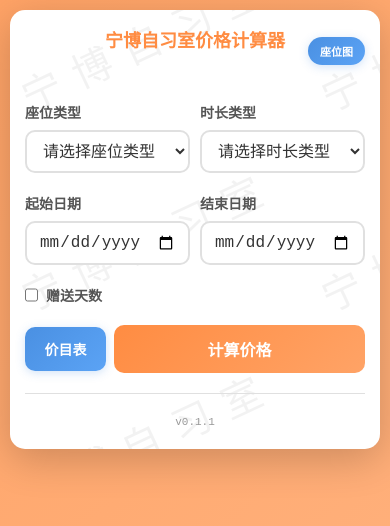
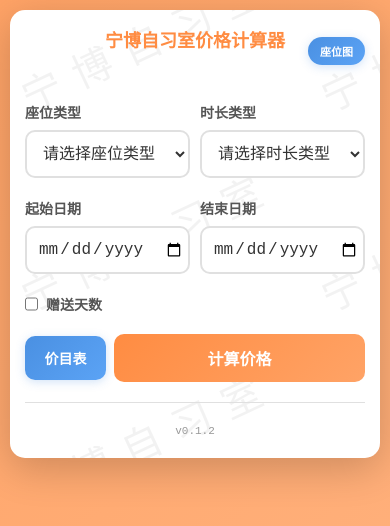
Before and after one commit to Wonderland6627/nbstudy-calculator, a plain HTML site: page index.html in a window 390 px wide. Drawn offline with Linux system fonts and the light colour scheme.

Commit message:
fix: 修复iPhone上日期输入框样式问题并统一高度
- 修复iPhone上日期输入框样式异常问题
- 统一日期输入框在选中和未选中状态下的高度（48px）
- 确保日期输入框与select元素样式保持一致
- 更新版本号至v0.1.2

```diff
--- a/index.html
+++ b/index.html
@@ -125,7 +125,7 @@
     <script>
         // 动态添加版本号参数防止缓存
         (function() {
-            const version = 'v0.1.0';
+            const version = 'v0.1.2';
             const versionParam = version.replace('v', '').replace(/\./g, '');
             const timestamp = new Date().getTime();
 
--- a/script.js
+++ b/script.js
@@ -6,7 +6,7 @@ let seatMapConfig = {};
 let currentFloor = '2层';
 
 // 版本号 - 每次部署时更新此版本号
-const APP_VERSION = 'v0.1.1';
+const APP_VERSION = 'v0.1.2';
 
 // 加载配置文件
 async function loadConfig() {
--- a/style.css
+++ b/style.css
@@ -108,6 +108,81 @@ input[type="number"] {
     transition: all 0.3s;
     background: white;
     color: #333;
+    height: 48px; /* 固定高度，确保所有表单元素高度一致 */
+    box-sizing: border-box; /* 确保padding计算正确 */
+}
+
+/* iOS日期输入框样式重置 */
+input[type="date"] {
+    -webkit-appearance: none;
+    appearance: none;
+    -webkit-border-radius: 10px;
+    border-radius: 10px;
+    height: 48px; /* 固定高度，确保选中和未选中状态一致 */
+    line-height: 1.5; /* 设置行高 */
+    box-sizing: border-box; /* 确保padding计算正确 */
+    display: flex; /* 使用flex布局确保内容垂直居中 */
+    align-items: center; /* 垂直居中对齐 */
+}
+
+/* 确保空状态的日期输入框也有正确高度 */
+input[type="date"]:invalid {
+    color: #999; /* 未选择时显示灰色占位符 */
+    height: 48px; /* 确保未选中时也有固定高度 */
+}
+
+input[type="date"]:invalid::-webkit-datetime-edit {
+    color: #999;
+}
+
+input[type="date"]:invalid::-webkit-datetime-edit-month-field,
+input[type="date"]:invalid::-webkit-datetime-edit-day-field,
+input[type="date"]:invalid::-webkit-datetime-edit-year-field {
+    color: #999;
+}
+
+/* iOS日期输入框内部元素样式重置 */
+input[type="date"]::-webkit-datetime-edit {
+    padding: 0;
+    color: #333;
+    line-height: 48px; /* 设置行高与输入框高度一致，确保垂直居中 */
+    height: 48px; /* 固定高度与输入框一致 */
+    display: inline-block; /* 确保可以设置高度 */
+    vertical-align: middle; /* 垂直对齐 */
+}
+
+input[type="date"]::-webkit-datetime-edit-fields-wrapper {
+    padding: 0;
+    display: flex;
+    align-items: center; /* 垂直居中对齐 */
+    height: 100%; /* 占满父元素高度 */
+    line-height: 48px; /* 行高与输入框高度一致 */
+}
+
+input[type="date"]::-webkit-datetime-edit-text {
+    color: #333;
+    padding: 0 2px;
+    line-height: 48px; /* 行高与输入框高度一致 */
+    vertical-align: middle; /* 垂直对齐 */
+}
+
+input[type="date"]::-webkit-datetime-edit-month-field,
+input[type="date"]::-webkit-datetime-edit-day-field,
+input[type="date"]::-webkit-datetime-edit-year-field {
+    color: #333;
+    padding: 0;
+    line-height: 48px; /* 行高与输入框高度一致 */
+    height: 48px; /* 固定高度与输入框一致 */
+    vertical-align: middle; /* 垂直对齐 */
+    display: inline-block; /* 确保可以设置高度 */
+}
+
+input[type="date"]::-webkit-inner-spin-button,
+input[type="date"]::-webkit-calendar-picker-indicator {
+    opacity: 1;
+    cursor: pointer;
+    padding: 0;
+    margin-left: 5px;
 }
 
 select:focus,
@@ -625,6 +700,79 @@ input[type="checkbox"] {
     input[type="date"] {
         padding: 10px 12px;
         font-size: 16px;
+        height: 48px; /* 固定高度，确保所有表单元素高度一致 */
+    }
+
+    /* iOS日期输入框移动端样式重置 */
+    input[type="date"] {
+        -webkit-appearance: none;
+        appearance: none;
+        -webkit-border-radius: 10px;
+        border-radius: 10px;
+        height: 48px; /* 固定高度，确保选中和未选中状态一致 */
+        line-height: 1.5; /* 设置行高 */
+        box-sizing: border-box; /* 确保padding计算正确 */
+        display: flex; /* 使用flex布局确保内容垂直居中 */
+        align-items: center; /* 垂直居中对齐 */
+    }
+
+    /* 确保空状态的日期输入框也有正确高度 */
+    input[type="date"]:invalid {
+        color: #999; /* 未选择时显示灰色占位符 */
+        height: 48px; /* 确保未选中时也有固定高度 */
+    }
+
+    input[type="date"]:invalid::-webkit-datetime-edit {
+        color: #999;
+    }
+
+    input[type="date"]:invalid::-webkit-datetime-edit-month-field,
+    input[type="date"]:invalid::-webkit-datetime-edit-day-field,
+    input[type="date"]:invalid::-webkit-datetime-edit-year-field {
+        color: #999;
+    }
+
+    input[type="date"]::-webkit-datetime-edit {
+        padding: 0;
+        color: #333;
+        line-height: 48px; /* 设置行高与输入框高度一致，确保垂直居中 */
+        height: 48px; /* 固定高度与输入框一致 */
+        display: inline-block; /* 确保可以设置高度 */
+        vertical-align: middle; /* 垂直对齐 */
+    }
+
+    input[type="date"]::-webkit-datetime-edit-fields-wrapper {
+        padding: 0;
+        display: flex;
+        align-items: center; /* 垂直居中对齐 */
+        height: 100%; /* 占满父元素高度 */
+        line-height: 48px; /* 行高与输入框高度一致 */
+    }
+
+    input[type="date"]::-webkit-datetime-edit-text {
+        color: #333;
+        padding: 0 2px;
+        line-height: 48px; /* 行高与输入框高度一致 */
+        vertical-align: middle; /* 垂直对齐 */
+    }
+
+    input[type="date"]::-webkit-datetime-edit-month-field,
+    input[type="date"]::-webkit-datetime-edit-day-field,
+    input[type="date"]::-webkit-datetime-edit-year-field {
+        color: #333;
+        padding: 0;
+        line-height: 48px; /* 行高与输入框高度一致 */
+        height: 48px; /* 固定高度与输入框一致 */
+        vertical-align: middle; /* 垂直对齐 */
+        display: inline-block; /* 确保可以设置高度 */
+    }
+
+    input[type="date"]::-webkit-inner-spin-button,
+    input[type="date"]::-webkit-calendar-picker-indicator {
+        opacity: 1;
+        cursor: pointer;
+        padding: 0;
+        margin-left: 5px;
     }
 
     .btn-primary {
```
